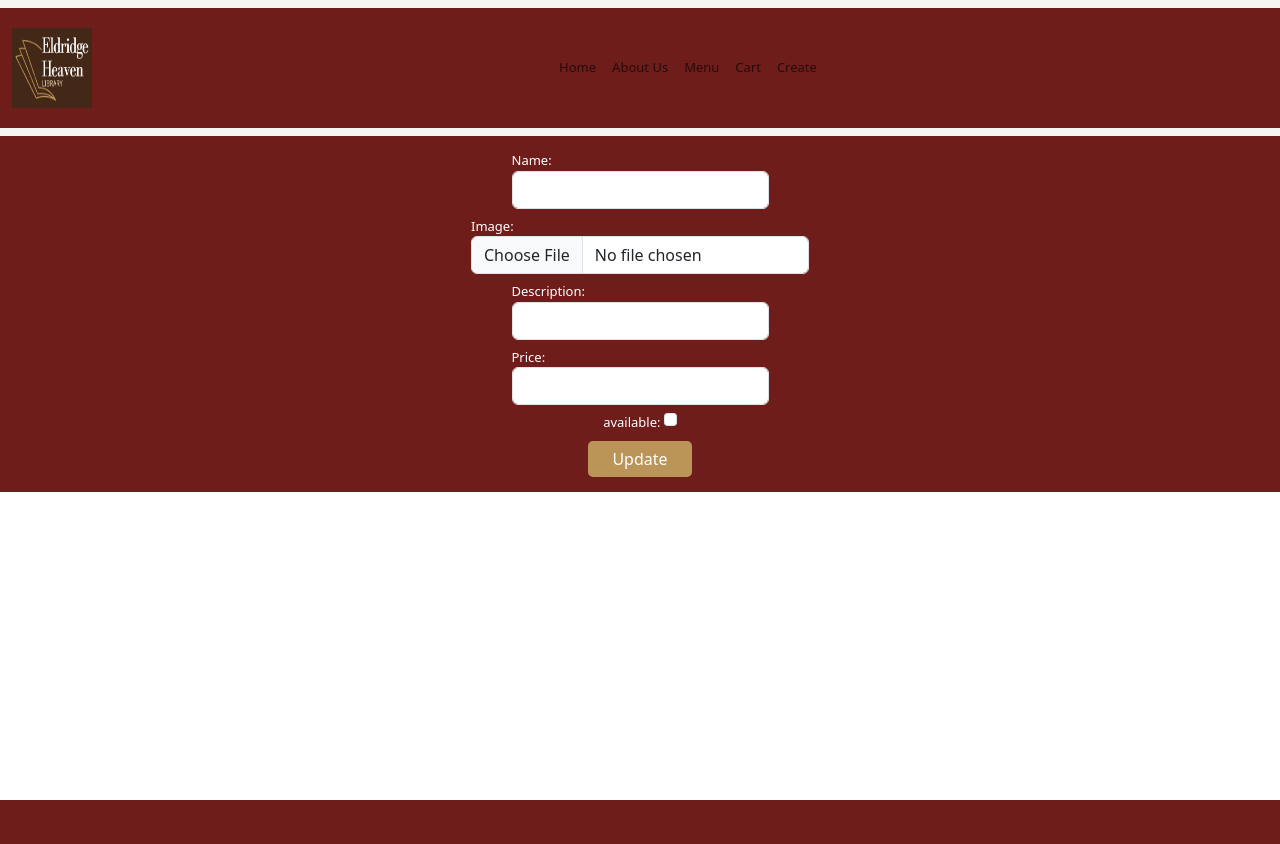
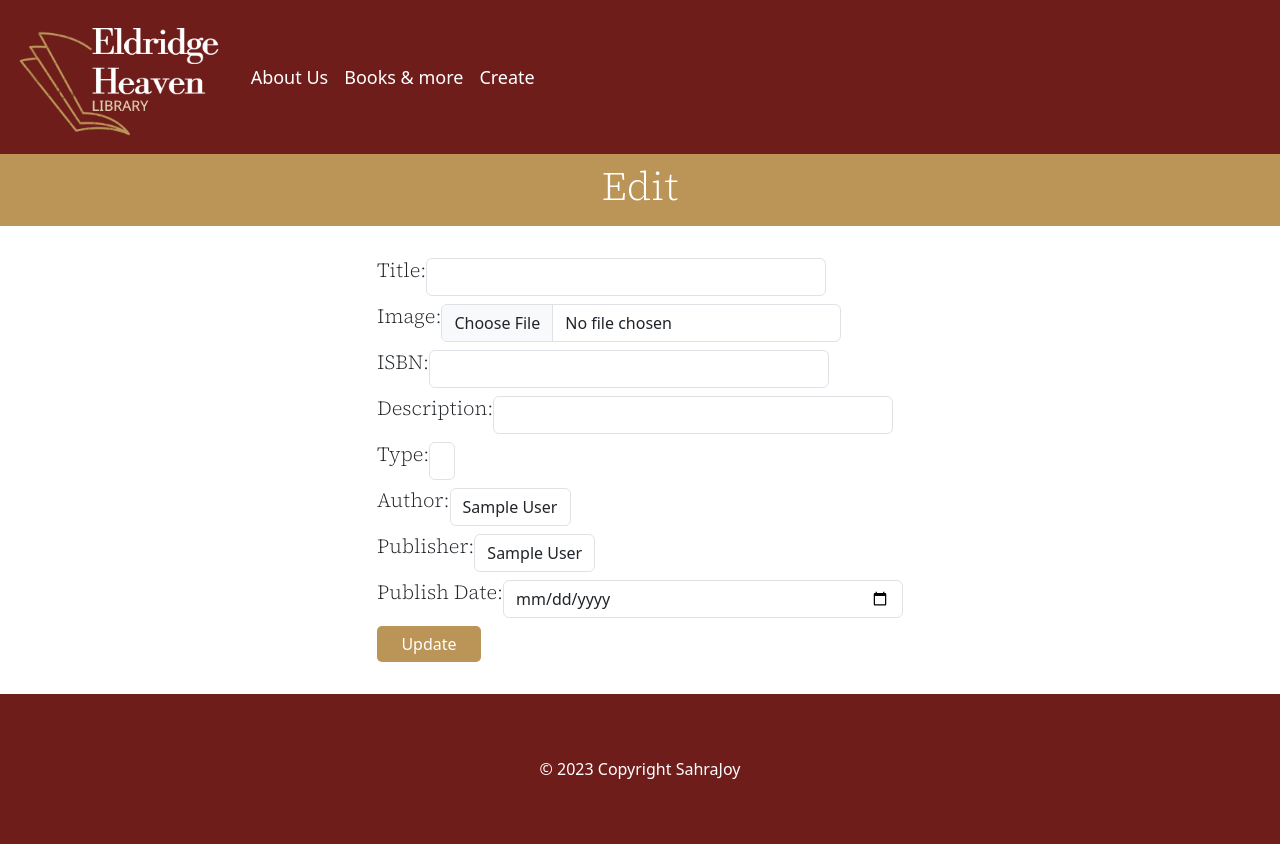
Before and after one commit to sahrajoy/BE20_CR4_SahraStursa_BigLibrary, a PHP site: page /update.php in a window 1280 px wide. Before the commit the page ends 800 px from the top, so only its background shows below. Run offline with PHP 8.4, Linux system fonts and the light colour scheme; tables that the repository leaves empty or names only in its code hold one stand-in row (values such as "Sample post"); lists and menus that the app fills with data are empty.

Commit message:
finished all

```diff
--- a/CSS/style.css
+++ b/CSS/style.css
@@ -1,28 +1,53 @@
 @import url('https://fonts.googleapis.com/css2?family=Source+Serif+4:opsz,wght@8..60,300&display=swap');
 
-body{
-    background-color: white;
+/* headline */
+.headline {
+    display: flex;
+    justify-content: center;
+    align-items: center;
+    padding: 1vh;
+    width: 100%;
+    background-color: #BB9457;
+}
+h3 {
+    font-family: 'Source Serif 4', serif;
+    color: #6F1D1B;
+}
+h5 {
+    font-family: 'Source Serif 4', serif;
+}
+
+.headline h1 {
+    font-family: 'Source Serif 4', serif;
+    color: white;
+}
 
 /* navbar */
 nav {
     padding: 0%;
-        background-color: #F5F5F1;
+    background-color: #6F1D1B;
+    color: white;
+}
+
+nav .container-fluid #navbarNav .navbar-nav .nav-item .nav-link {
+    color: white;
+    font-size: large;
 }
 
 nav .logo {
-        width: 10vh;
-        height: 10vh;
+    height: 16vh;
 }
 
 /* footer */
-    div {
+#footer {
     background-color: #6F1D1B;
     display: flex;
     justify-content: center;
     align-items: center;
     padding: 15px 0;
     color: rgb(255, 255, 255);
-        font-size: small;
+    font-size: medium;
+    height: 150px;
 }
 
 /* hero section */
@@ -197,33 +221,34 @@ body{
 }
 
 /* create */
-    .containerCreate .createForm {
+/* update */
+.containerForm {
+    display: flex;
+    justify-content: center;
+    align-items: center;
+    flex-direction: column;
+    margin: 4vh;
+}
+.containerForm .form {
     display: flex;
     justify-content: start;
-        align-items: center;
+    align-items: start;
     flex-direction: column;
 }
 
-    .containerCreate .createForm .btn {
+.containerForm .form .btn {
     width: 13vh;
     background-color: #BB9457;
     border: none;
     border-radius: 5px;
 }
 
-    /* update */
-    .containerUpdate .updateForm {
+.containerForm .form .form-label{
     display: flex;
     justify-content: start;
-        align-items: center;
-        flex-direction: column;
+    align-items: start;
+    flex-direction: row;
 }
-
-    .containerUpdate .updateForm .btn {
-        width: 13vh;
-        background-color: #BB9457;
-        border: none;
-        border-radius: 5px;
+.containerForm .form .form-label input{
+    width: 400px;
 }
-
-}
--- a/components/footer.php
+++ b/components/footer.php
@@ -1,6 +1,6 @@
 <?php
   echo "
-    <div>
+    <div id='footer'>
         <div id='copyright'>&copy; 2023 Copyright SahraJoy</div>
     </div>
 ";
--- a/components/navbar.php
+++ b/components/navbar.php
@@ -2,7 +2,7 @@
   echo "
   <nav class='navbar navbar-expand-lg m-0 '>
     <div class='container-fluid'>
-      <a class='navbar-brand' routerLink='/'><img class='logo' src='./assets/logo.png' alt='logo'></a>
+      <a class='navbar-brand' href='index.php'><img class='logo' src='./assets/logo.png' alt='logo'></a>
       <button class='navbar-toggler' type='button' data-bs-toggle='collapse' data-bs-target='#navbarNav'
         aria-controls='navbarNav' aria-expanded='false' aria-label='Toggle navigation'>
         <span class='navbar-toggler-icon'></span>
@@ -10,20 +10,14 @@
       <div class='collapse navbar-collapse' id='navbarNav'>
         <ul class='navbar-nav'>
           <li class='nav-item'>
-            <a class='nav-link' href='index.php'>Home</a>
-          </li>
-          <li class='nav-item'>
             <a class='nav-link' href='about.php'>About Us</a>
           </li>
           <li class='nav-item'>
-            <a class='nav-link' href='menu.php'>Menu</a>
-          </li>
-          <li class='nav-item'>
-            <a class='nav-link' href='cart.php'>Cart</a>
+            <a class='nav-link' href='stock.php'>Books & more</a>
           </li>
           <li class='nav-item'>
           <a class='nav-link' href='create.php'>Create</a>
-        </li>
+          </li>
         </ul>
       </div>
     </div>
--- a/update.php
+++ b/update.php
@@ -2,28 +2,83 @@
     require_once "components/db_connect.php";
     require_once "components/fileUpload.php";
 
+    // Initialize variables to hold current stock item data
+    $stockItem = null;
+    $currentType = null;
+    $currentAuthor = null;
+    $currentPublisher = null;
+
+    // Fetch current stock item data
     if (isset($_GET["id"]) && !empty($_GET["id"])) {
         $id = $_GET["id"];
-    $sql = "SELECT * FROM dishes WHERE `dishId` = $id";
+        $sql = "SELECT * FROM stock WHERE `id_stock` = $id";
         $result = mysqli_query($conn, $sql);
 
+        if ($result && mysqli_num_rows($result) > 0) {
             $row = mysqli_fetch_assoc($result);
+            $currentType = $row['fk_type'];
+            $currentAuthor = $row['fk_author'];
+            $currentPublisher = $row['fk_publisher'];
+        }
     }
 
-   if(isset ($_POST["create"])){
-        $name = $_POST["name"];
+    // read types for dropdown
+    $sqlType = 'SELECT * FROM `type`';
+    $resultType = mysqli_query($conn, $sqlType);
+    $types = "";
+    if(mysqli_num_rows($resultType) > 0) {
+        while($typeRow = mysqli_fetch_assoc($resultType)) {
+            $selected = ($typeRow['id_type'] == $currentType) ? ' selected' : '';
+            $types .= "<option value='" . $typeRow['id_type'] . "'$selected>" . $typeRow['type'] . "</option>";
+        }
+    } else {
+        $types = "<option value=''>No data found</option>";
+    }
+
+    // read authors for dropdown
+    $sqlAuthor = 'SELECT * FROM `author`';
+    $resultAuthor = mysqli_query($conn, $sqlAuthor);
+    $authors = "";
+    if(mysqli_num_rows($resultAuthor) > 0) {
+        while($authorRow = mysqli_fetch_assoc($resultAuthor)) {
+            $selected = ($authorRow['id_author'] == $currentAuthor) ? ' selected' : '';
+            $authors .= "<option value='" . $authorRow['id_author'] . "'$selected>" . $authorRow['first_name'] . " " . $authorRow['last_name'] . "</option>";
+        }
+    } else {
+        $authors = "<option value=''>No data found</option>";
+    }
+
+    // read publisher for dropdown
+    $sqlPublisher = 'SELECT * FROM `publisher`';
+    $resultPublisher = mysqli_query($conn, $sqlPublisher);
+    $publishers = "";
+    if(mysqli_num_rows($resultPublisher) > 0) {
+        while($publisherRow  = mysqli_fetch_assoc($resultPublisher)) {
+            $selected = ($publisherRow ['id_publisher'] == $currentPublisher) ? ' selected' : '';
+            $publishers .= "<option value='" . $publisherRow ['id_publisher'] . "'$selected>" . $publisherRow ['first_name'] . " " . $publisherRow ['last_name'] . "</option>";
+        }
+    } else {
+        $publishers = "<option value=''>No data found</option>";
+    }
+
+    if(isset ($_POST["update"])){
+        $title = $_POST["title"];
         $img = fileUpload($_FILES["img"]);
+        $isbn = $_POST["isbn"];
         $description = $_POST["description"];
-        $price = $_POST["price"];
-        $availability = isset($_POST["availability"]) ? 1 : 0;
+        $fk_type = $_POST['type'];
+        $fk_author = $_POST['author'];
+        $fk_publisher = $_POST['publisher'];
+        $publish_date = $_POST["publishDate"];
 
        if($_FILES["img"]["error"] == 0) {
             if($row["img"] !== "product.png"){
                 unlink("assets/$row[img]");
             }
-            $sql = "UPDATE `dishes` SET `name`= '$name', `img`=$img[0], `description`=$description, `price`=$price, `availability`='$availability' WHERE dishId = $id";
-       }else{
-        $sql = "UPDATE `dishes` SET `name`= '$name', `description`=$description, `price`=$price, `availability`='$availability' WHERE dishId = $id";
+                $sql = "UPDATE `stock` SET `title`= '$title', `img`='$img[0]', `isbn`='$isbn', `description`='$description', `fk_type`=$fk_type, `fk_author`=$fk_author, `fk_publisher`=$fk_publisher, `publish_date`='$publish_date' WHERE `id_stock` = $id";
+            }
+            else{
+                $sql = "UPDATE `stock` SET `title`='$title', `isbn`='$isbn', `fk_type`=$fk_type, `fk_author`=$fk_author, `fk_publisher`=$fk_publisher, `publish_date`='$publish_date' WHERE `id_stock` = $id";
             }
 
        if (mysqli_query($conn, $sql)){
@@ -48,43 +103,70 @@
 <head>
     <meta  charset="UTF-8">
     <meta name="viewport" content= "width=device-width, initial-scale=1.0">
-   <title>Document</title>
+    <title>Eldridge Haven Library - Edit</title>
+    <!-- bootstrap CSS -->
     <link  href="https://cdn.jsdelivr.net/npm/bootstrap@5.3.0/dist/css/bootstrap.min.css"  rel="stylesheet" integrity="sha384-9ndCyUaIbzAi2FUVXJi0CjmCapSmO7SnpJef0486qhLnuZ2cdeRhO02iuK6FUUVM"  crossorigin="anonymous">
-    <!-- css -->
+    <!-- CSS -->
     <link rel="stylesheet" href="CSS/style.css">
 </head>
 <body>
     <?php require_once 'components/navbar.php'; ?>
 
-    <div class="containerUpdate">
+    <div class='headline'>
+        <h1>Edit</h1>
+    </div>
+
+    <div class="containerForm">
         <!-- you need enctype="multipart/form-data" if you use input type file-->
-       <form class="updateForm" action="" method="POST" enctype="multipart/form-data">
+       <form class="form" action="" method="POST" enctype="multipart/form-data">
+         <!-- title -->
          <label class="form-label">
-                Name:
-                <input type="text" name="name" class="form-control" value="<?= $row["name"]??"" ?>">
+                <h5>Title: </h5>
+                <input type="text" name="title" class="form-control" value="<?= $row["title"]??"" ?>">
             </label>
+            <!-- image -->
             <label class="form-label">
-                Image:
+                <h5>Image: </h5>
                 <input type="file" name="img" class="form-control" value="<?= $row["img"]??"" ?>">
             </label>
+            <!-- isbn -->
             <label class="form-label">
-                Description:
+                <h5>ISBN: </h5>
+                <input type="text" name="isbn" class="form-control" value="<?= $row["isbn"]??"" ?>">
+            </label>
+            <!-- description -->
+            <label class="form-label">
+                <h5>Description: </h5>
                 <input type="text" name="description" class="form-control" value="<?= $row["description"]??"" ?>">
             </label>
+            <!-- Type Dropdown -->
             <label class="form-label">
-                Price:
-                <input type="number" name="price" class="form-control" value="<?= $row["price"]??"" ?>">
+                <h5>Type: </h5>
+                <select name="type" class="form-control"><?= $types ?></select>
             </label>
+            <!-- Author Dropdown -->
             <label class="form-label">
-                available:
-            <input class="form-check-input mt-0" type="checkbox" name="availability" class="form-control" value="<?= $row["availability"]??"" ?>" >
+                <h5>Author: </h5>
+                <select name="author" class="form-control"><?= $authors ?></select>
+            </label>
+            <!-- Publisher Dropdown -->
+            <label class="form-label">
+                <h5>Publisher: </h5>
+                <select name="publisher" class="form-control"><?= $publishers ?></select>
+            </label>
+            <!-- publish date -->
+            <label class="form-label">
+                <h5>Publish Date: </h5>
+                <input type="date" name="publishDate" class="form-control" value="<?= $row["publish_date"]??"" ?>">
             </label>
 
             <input type="submit" value="Update" name="update" class="btn btn-success">
         </form>
     </div>
 
-        <!-- bootstrap js -->
+    <?php require_once 'components/footer.php'; ?>
+
+    <!-- bootstrap JS -->
     <script src="https://cdn.jsdelivr.net/npm/bootstrap@5.3.2/dist/js/bootstrap.bundle.min.js" integrity="sha384-C6RzsynM9kWDrMNeT87bh95OGNyZPhcTNXj1NW7RuBCsyN/o0jlpcV8Qyq46cDfL" crossorigin="anonymous"></script>
 </body>
 </html>
```
Also changed, not shown: other parts of CSS/style.css (+25 -26 lines), about.php (+28 -10 lines), create.php (+29 -34 lines), details.php (+31 -15 lines), index.php (+4 -6 lines), stock.php (+29 -30 lines), assets/65579d5fed52f.jpg (added), assets/65579e9d21f61.jpg (added), assets/about.jpg, assets/logo.png, 2 other files. Lines whose indentation alone changed are shown as unchanged.
